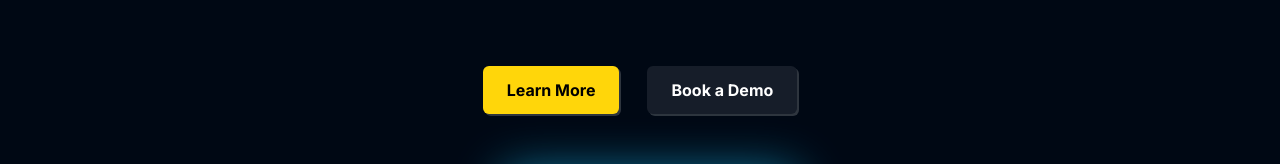
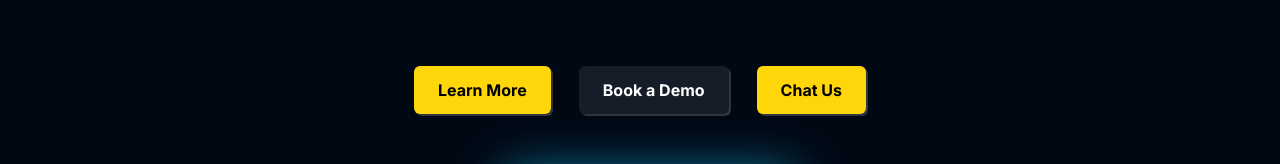
Before and after one commit to codervansh11/Studynotion, a React (Create React App) app: page / in a window 1280 px wide. Shown: the part 308-472 px from the top of the page. Built offline with nearby package versions, Linux system fonts and the light colour scheme; no server answers; a web font is replaced by a local one.

Commit message:
chat button added

```diff
--- a/src/pages/Home.jsx
+++ b/src/pages/Home.jsx
@@ -51,6 +51,9 @@ function Home() {
           </CTAButton>
           <CTAButton active={false} linkto={"/login"}>
             Book a Demo
+          </CTAButton>
+          <CTAButton active={true} linkto={"www.google.com"}>
+            Chat Us
           </CTAButton>
         </div>
 
```
